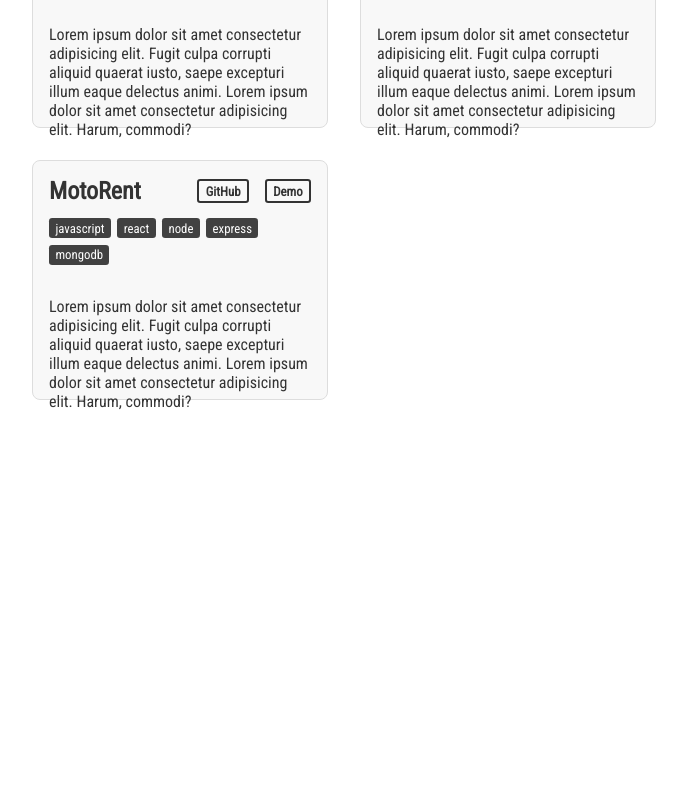
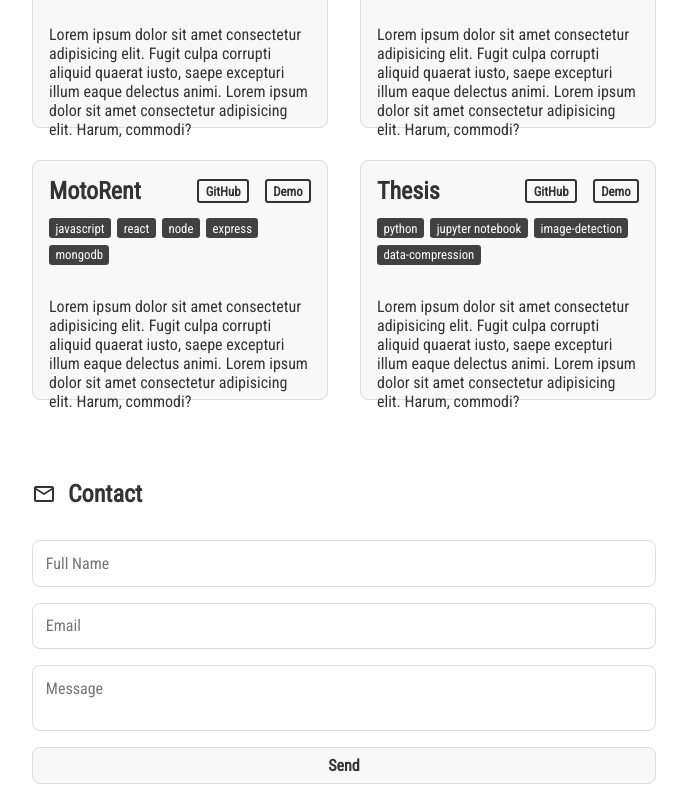
Before and after one commit to jpilch/portfolio, a Next.js app: page / in a window 1280 px wide. Shown: the part 934-1734 px from the top of the page, without its empty margins (296-983 px from the left). Before the commit the page ends 1350 px from the top, so only its background shows below. Built offline with nearby package versions, Linux system fonts and the light colour scheme.

Commit message:
add project and contact section

```diff
--- /dev/null
+++ b/components/contact/contact.module.css
@@ -0,0 +1,48 @@
+.contact {
+    width: var(--width-lg);
+}
+
+.form-container {
+    margin-top: 2em;
+}
+
+.form {
+    flex-direction: column;
+    gap: 1em;
+    font-size: 1rem;
+}
+
+.form-item {
+    font-family: inherit;
+    width: 100%;
+    border: 1px solid var(--border-color-primary);
+    border-radius: 0.5em;
+    font-size: inherit;
+    padding: 0.8em;
+    outline: none;
+    resize: none;
+}
+
+.form-item:focus {
+    outline: 1px solid var(--color-primary)
+}
+
+.form-button {
+    font-size: inherit;
+    font-family: inherit;
+    width: 100%;
+    flex: 1;
+    padding: 0.5em;
+    background: var(--bg-color-secondary);
+    border: 1px solid var(--border-color-primary);
+    color: var(--color-primary);
+    font-weight: bold;
+    border-radius: 0.5em;
+    transition: background-color 0.1s ease-in-out, color 0.1s ease-in-out;
+}
+
+.form-button:hover {
+    cursor: pointer;
+    color: var(--bg-color-primary);
+    background-color: var(--color-secondary);
+}
--- /dev/null
+++ b/components/contact/contact.tsx
@@ -0,0 +1,53 @@
+import styles from "./contact.module.css";
+import utilStyles from "../../utils/utils.module.css";
+
+import cn from "classnames";
+
+import MailOutlineIcon from '@mui/icons-material/MailOutline';
+
+export default function Contact() {
+    return (
+        <section className={styles.contact}>
+            <div className={cn(
+                utilStyles["flex-container"],
+                utilStyles["section-heading"]
+            )}>
+                <MailOutlineIcon />
+                <p>Contact</p>
+            </div>
+            <div className={styles["form-container"]}>
+                <form className={cn(
+                    styles.form,
+                    utilStyles["flex-container"]
+                )}>
+                    <input
+                        name="name"
+                        type="text"
+                        autoComplete="off"
+                        placeholder="Full Name"
+                        className={styles["form-item"]}
+                    />
+                    <input
+                        name="email"
+                        type="email"
+                        autoComplete="off"
+                        placeholder="Email"
+                        className={styles["form-item"]}
+                    />
+                    <textarea
+                        name="message"
+                        id="message"
+                        placeholder="Message"
+                        className={styles["form-item"]}
+                    />
+                    <button
+                        type="submit"
+                        className={styles["form-button"]}
+                    >
+                        Send
+                    </button>
+                </form>
+            </div>
+        </section>
+    )
+}
--- a/components/projects/projects.json
+++ b/components/projects/projects.json
@@ -63,5 +63,25 @@
                 "url": "https://www.example.com"
             }
         ]
+    },
+    {
+        "name": "Thesis",
+        "desc": "Lorem ipsum dolor sit amet consectetur adipisicing elit. Fugit culpa corrupti aliquid quaerat iusto, saepe excepturi illum eaque delectus animi. Lorem ipsum dolor sit amet consectetur adipisicing elit. Harum, commodi?",
+        "tags": [
+            "python",
+            "jupyter notebook",
+            "image-detection",
+            "data-compression"
+        ],
+        "links": [
+            {
+                "name": "GitHub",
+                "url": "https://www.example.com"
+            },
+            {
+                "name": "Demo",
+                "url": "https://www.example.com"
+            }
+        ]
     }
 ]
--- a/pages/index.tsx
+++ b/pages/index.tsx
@@ -9,6 +9,8 @@ import { selectTheme } from '../features/theme/themeSlice'
 import Introduction from '../components/introduction/introduction'
 import Skills from '../components/skills/skills';
 import Projects from '../components/projects/projects';
+import Contact from '../components/contact/contact';
+
 
 export default function Home(): JSX.Element {
 
@@ -30,6 +32,7 @@ export default function Home(): JSX.Element {
                 <Introduction />
                 <Skills />
                 <Projects />
+                <Contact />
             </main>
 
 
```
